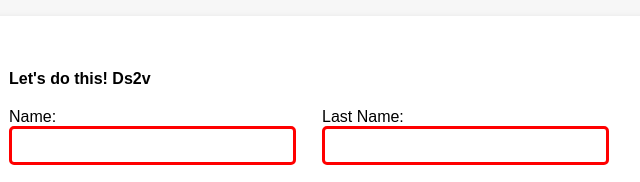
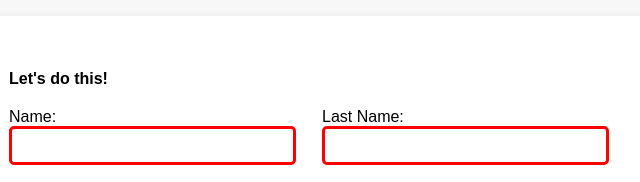
Before and after one commit to Ds2v/Proyecto-Formulario-inscripcion-odin, a plain HTML site: page index.html in a window 1280 px wide. Shown: the part 282-464 px from the top of the page, 625-1265 px from the left. Drawn offline with Linux system fonts and the light colour scheme.

Commit message:
Finish update title

```diff
--- a/index.html
+++ b/index.html
@@ -20,7 +20,7 @@
             </div>
             <form action="#">
 
-                    <strong>Let's do this! Ds2v</strong>
+                    <strong>Let's do this!</strong>
 
                     <div class="name-row">
                         <div class="input-group">
```
